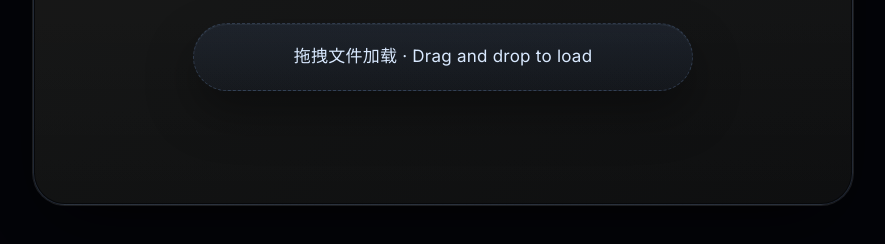
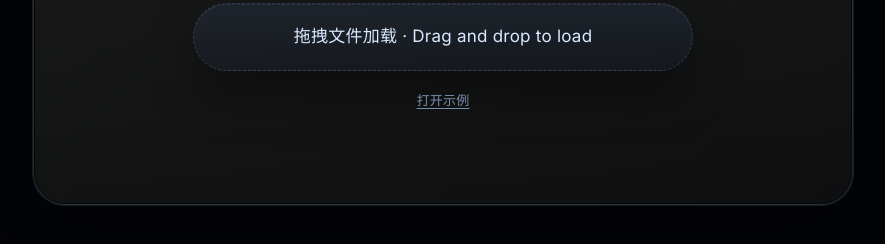
Before and after one commit to TheoCUC/spark-3dgs-viewer, a website built with Vite: page index.html in a window 1280 px wide. Shown: the part 426-670 px from the top of the page, without its empty margins (197-1082 px from the left). Built offline with nearby package versions, Linux system fonts and the light colour scheme; what @sparkjsdev/spark would draw is missing.

Commit message:
feat: add landing sample shortcut

```diff
--- a/src/main.js
+++ b/src/main.js
@@ -44,6 +44,7 @@ app.innerHTML = `
               <a href="https://sparkjs.dev/2.0.0-preview/docs/new-features-2.0/" target="_blank" rel="noreferrer">spark</a>
             </p>
             <button type="button" id="landing-pick-file" class="landing-minimal-drop">拖拽文件加载 · Drag and drop to load</button>
+            <button type="button" id="landing-sample" class="landing-minimal-sample">打开示例</button>
           </div>
         </div>
       </section>
@@ -165,6 +166,7 @@ const dropOverlay = document.querySelector('#drop-overlay')
 const fileInput = document.querySelector('#file-input')
 const pickFileButton = document.querySelector('#pick-file')
 const landingPickFileButton = document.querySelector('#landing-pick-file')
+const landingSampleButton = document.querySelector('#landing-sample')
 const urlInput = document.querySelector('#splat-url')
 const lodInput = document.querySelector('#lod')
 const pagedInput = document.querySelector('#paged')
@@ -190,6 +192,7 @@ if (
   !(fileInput instanceof HTMLInputElement) ||
   !(pickFileButton instanceof HTMLButtonElement) ||
   !(landingPickFileButton instanceof HTMLButtonElement) ||
+  !(landingSampleButton instanceof HTMLButtonElement) ||
   !(urlInput instanceof HTMLInputElement) ||
   !(lodInput instanceof HTMLInputElement) ||
   !(pagedInput instanceof HTMLInputElement) ||
@@ -236,6 +239,13 @@ form.addEventListener('submit', async (event) => {
 })
 
 sampleButton.addEventListener('click', async () => {
+  currentLocalFile = null
+  const options = createSampleOptions()
+  applyFormOptions(options)
+  await loadScene(options)
+})
+
+landingSampleButton.addEventListener('click', async () => {
   currentLocalFile = null
   const options = createSampleOptions()
   applyFormOptions(options)
--- a/src/style.css
+++ b/src/style.css
@@ -233,6 +233,27 @@ ul {
 .landing-minimal-link a:hover {
   color: #ffffff;
   border-bottom-color: rgba(255, 255, 255, 0.5);
+}
+
+.landing-minimal-sample {
+  margin-top: -6px;
+  padding: 0;
+  color: var(--text-dim);
+  background: transparent;
+  border: none;
+  font-size: 13px;
+  font-weight: 400;
+  letter-spacing: 0.18px;
+  text-decoration: underline;
+  text-underline-offset: 3px;
+  opacity: 0.86;
+  transition: color 0.2s ease, opacity 0.2s ease, transform 0.2s ease;
+}
+
+.landing-minimal-sample:hover {
+  color: var(--text-soft);
+  opacity: 1;
+  transform: translateY(-1px);
 }
 
 .landing-minimal-drop {
```
